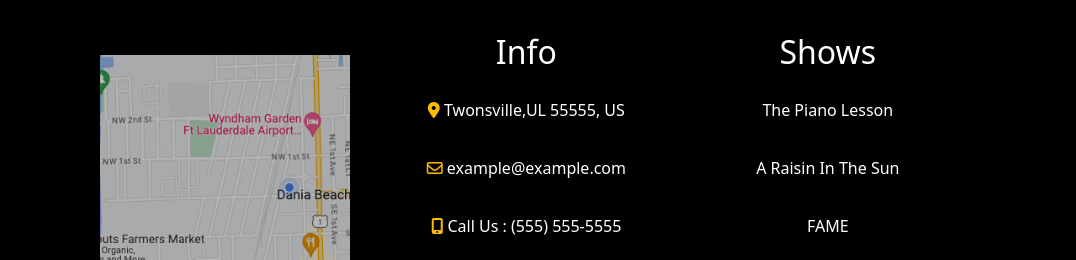
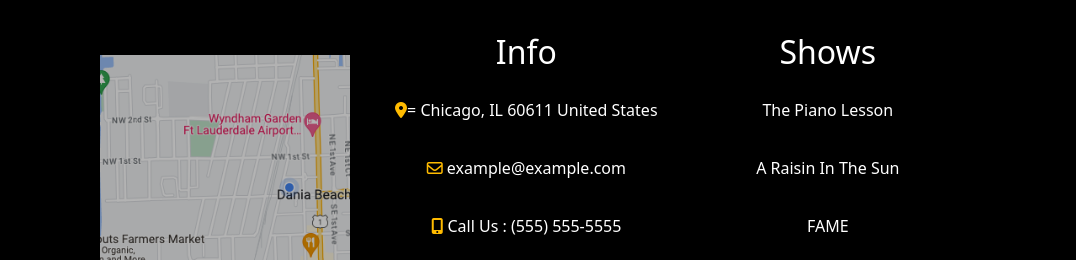
Before and after one commit to EJacoby515/GriotTheater, a plain HTML site: page index.html in a window 1280 px wide. Shown: the part 1748-2008 px from the top of the page, 0-1076 px from the left. Drawn offline with Linux system fonts and the light colour scheme.

Commit message:
Update index.html
address change

```diff
--- a/index.html
+++ b/index.html
@@ -94,7 +94,7 @@
         <div class="footinfo">
             <div class="foothead">Info</div>
             <div class="location">
-            <p class="tiny"><i class="fas fa-map-marker-alt" style="color:#FFBB00"></i> Twonsville,UL 55555, US</p>
+            <p class="tiny"><i class="fas fa-map-marker-alt" style="color:#FFBB00"></i>= Chicago, IL 60611 United States</p>
             </div>
             <div class="email">
                 <p class="tiny"><i class="far fa-envelope" style="color:#FFBB00"></i> example@example.com</p>
```
